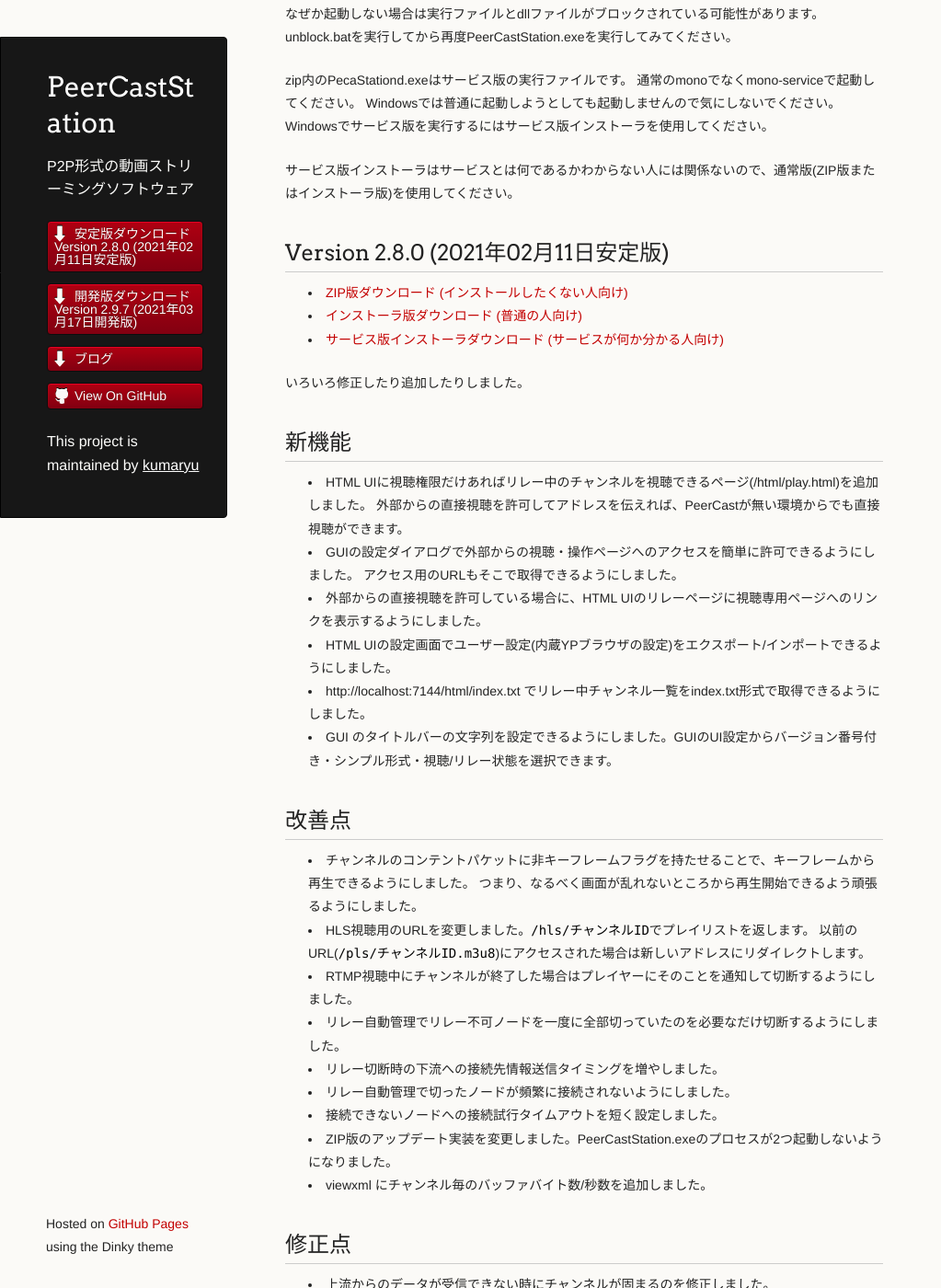
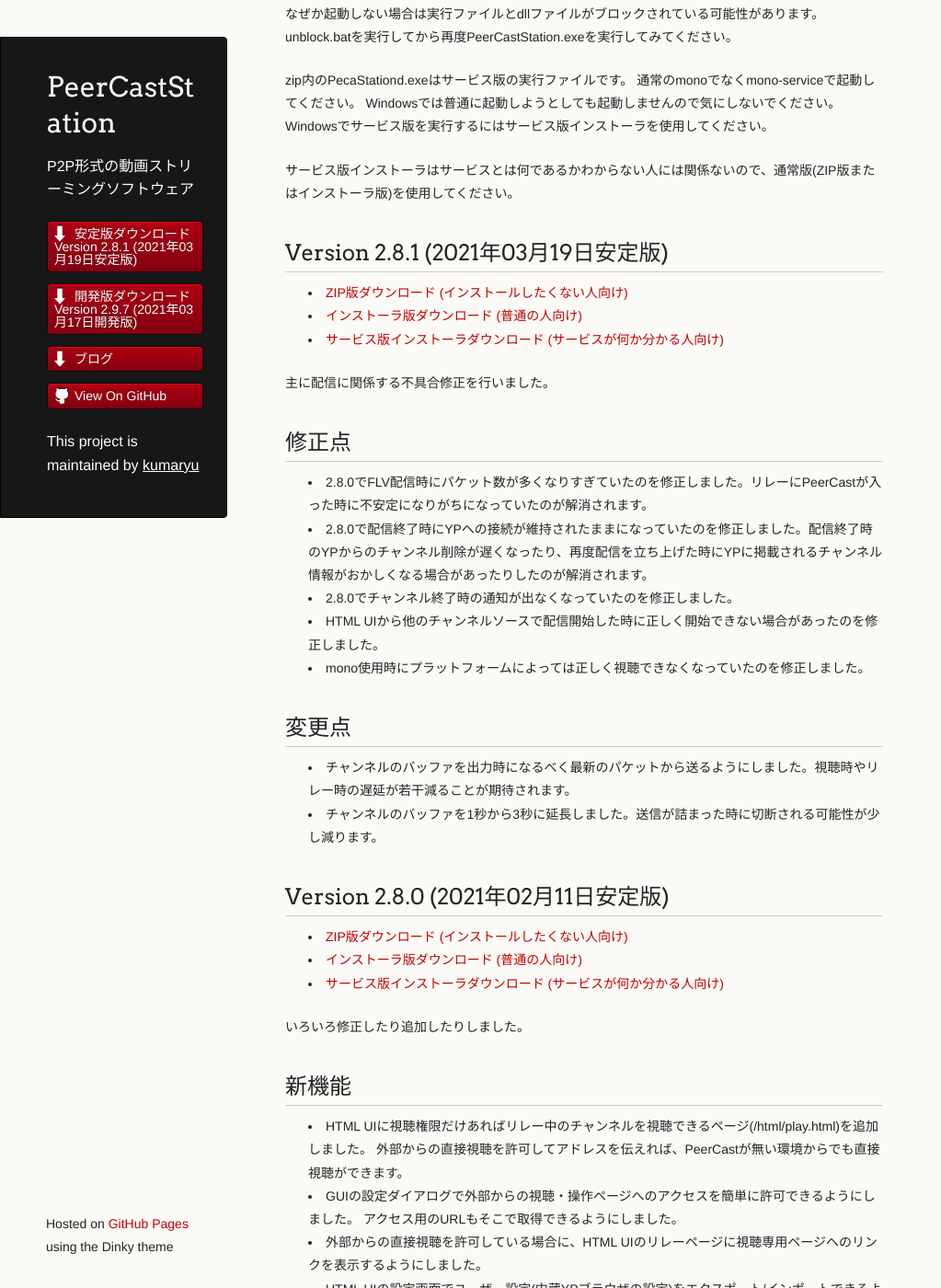
Before and after one commit to kumaryu/peercaststation, a Jekyll site: the page built from download-stable.mkd, in a window 1280 px wide and 1400 px high, scrolled down 457 px. Shown: the whole window at 92% size, without its empty margins (0-1023 px from the left). Built offline with Jekyll 4.4.1, drawn with Linux system fonts in a browser that asks for light colours.

Commit message:
Bumped version up to 2.8.1

```diff
--- a/_data/releasenotes.yml
+++ b/_data/releasenotes.yml
@@ -1,4 +1,31 @@
 ---
+- name: Version 2.8.1 (2021年03月19日安定版)
+  version: 2.8.1
+  channel: stable
+  notes: |
+    主に配信に関係する不具合修正を行いました。
+
+    ## 修正点
+    * 2.8.0でFLV配信時にパケット数が多くなりすぎていたのを修正しました。リレーにPeerCastが入った時に不安定になりがちになっていたのが解消されます。
+    * 2.8.0で配信終了時にYPへの接続が維持されたままになっていたのを修正しました。配信終了時のYPからのチャンネル削除が遅くなったり、再度配信を立ち上げた時にYPに掲載されるチャンネル情報がおかしくなる場合があったりしたのが解消されます。
+    * 2.8.0でチャンネル終了時の通知が出なくなっていたのを修正しました。
+    * HTML UIから他のチャンネルソースで配信開始した時に正しく開始できない場合があったのを修正しました。
+    * mono使用時にプラットフォームによっては正しく視聴できなくなっていたのを修正しました。
+
+    ## 変更点
+    * チャンネルのバッファを出力時になるべく最新のパケットから送るようにしました。視聴時やリレー時の遅延が若干減ることが期待されます。
+    * チャンネルのバッファを1秒から3秒に延長しました。送信が詰まった時に切断される可能性が少し減ります。
+
+  date: 2021-03-19T13:00:00+09:00
+  url: http://www.pecastation.org/files/PeerCastStation-2.8.1.zip
+  enclosures:
+  - type: archive
+    url: http://www.pecastation.org/files/PeerCastStation-2.8.1.zip
+  - type: installer
+    url: http://www.pecastation.org/files/PeerCastStation-2.8.1.exe
+  - type: serviceinstaller
+    url: http://www.pecastation.org/files/PecaStationd-2.8.1.msi
+
 - name: Version 2.9.7 (2021年03月17日開発版)
   version: 2.9.7
   channel: dev
```
